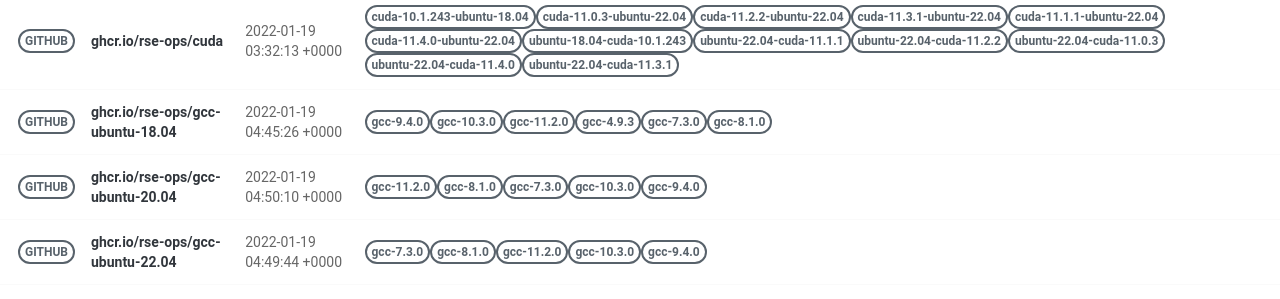
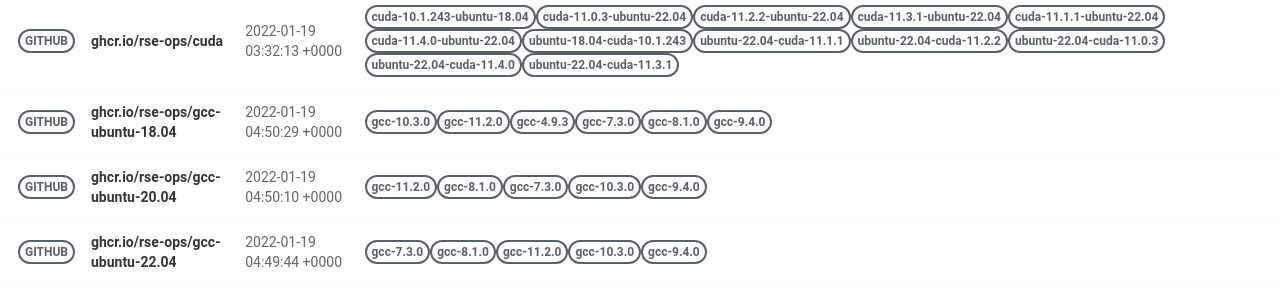
Before and after one commit to rse-ops/docker-images, a Jekyll site: the page built from pages/index.md, in a window 1280 px wide. Shown: the part 502-801 px from the top of the page. Built offline with Jekyll 4.4.1, drawn with Linux system fonts in a browser that asks for light colours; nearby versions of some CDN libraries.

Commit message:
Automated push to update library 2022-01-19

```diff
--- a/_library/ghcr.io-rse-ops-gcc-ubuntu-18.04.md
+++ b/_library/ghcr.io-rse-ops-gcc-ubuntu-18.04.md
@@ -1,14 +1,11 @@
 ---
 layout: container
 name: ghcr.io/rse-ops/gcc-ubuntu-18.04
-updated_at: 2022-01-19 04:45:26.987131
+updated_at: 2022-01-19 04:50:29.294032
 
 
 container_url: https://github.com/orgs/rse-ops/packages/container/package/gcc-ubuntu-18.04
 versions:
- - tag: gcc-9.4.0
-   dockerfile: https://github.com/rse-ops/docker-images/blob/main/ubuntu/gcc/Dockerfile
-   manifest: https://crane.ggcr.dev/manifest/ghcr.io/rse-ops/gcc-ubuntu-18.04:gcc-9.4.0
  - tag: gcc-10.3.0
    dockerfile: https://github.com/rse-ops/docker-images/blob/main/ubuntu/gcc/Dockerfile
    manifest: https://crane.ggcr.dev/manifest/ghcr.io/rse-ops/gcc-ubuntu-18.04:gcc-10.3.0
```
Also changed, not shown: other parts of _library/ghcr.io-rse-ops-gcc-ubuntu-18.04.md (+3 -0 lines).
